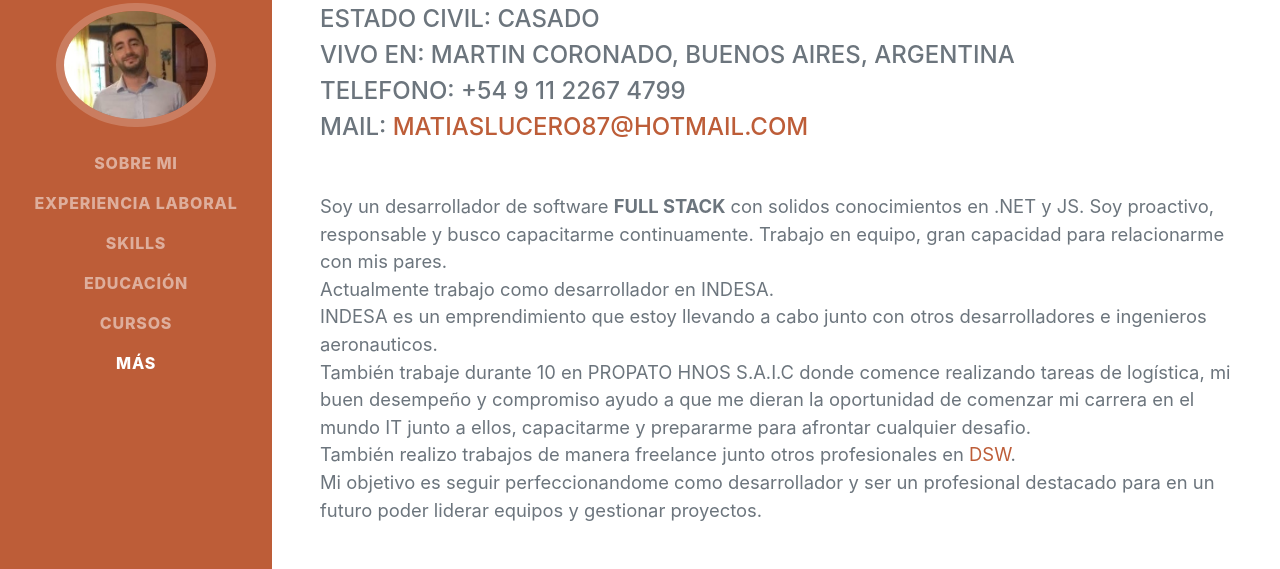
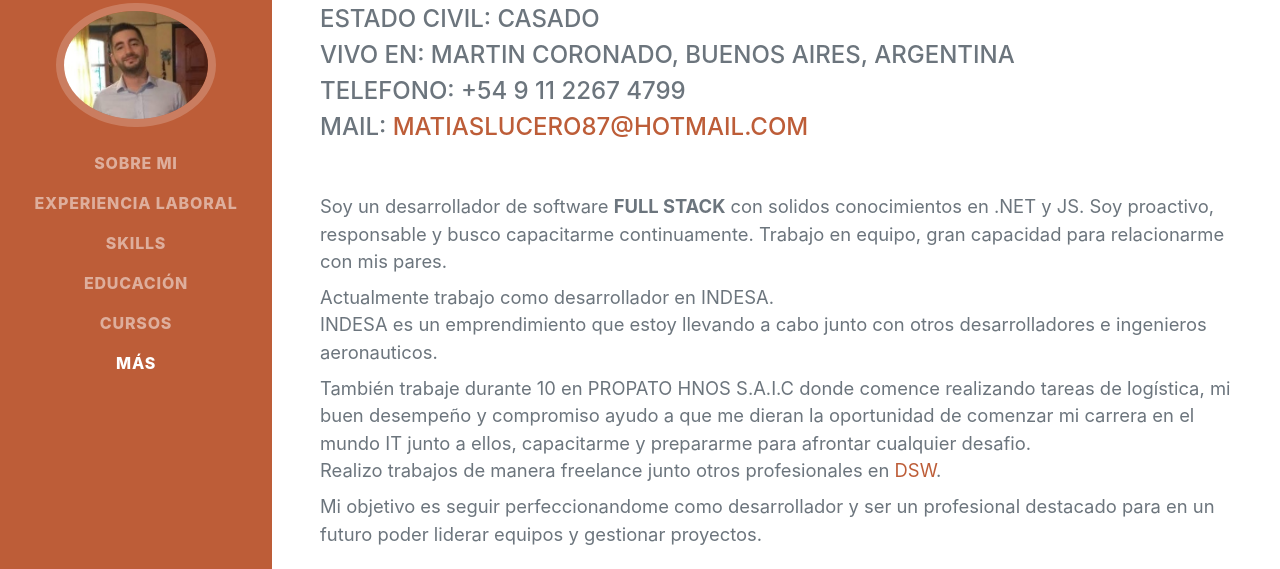
Before and after one commit to mlucero87/mlucero87.github.io, a plain HTML site: page index.html in a window 1280 px wide. Shown: the part 211-780 px from the top of the page. Drawn offline with nearby package versions, Linux system fonts and the light colour scheme; a web font is replaced by a local one.

Commit message:
Update index.html

```diff
--- a/index.html
+++ b/index.html
@@ -60,23 +60,31 @@
                     Mail: <a href="mailto:matiaslucero87@hotmail.com">matiaslucero87@hotmail.com</a>
                 </div>
 
-                <p class="lead mb-5">Soy un desarrollador de software <b>FULL STACK</b> con solidos conocimientos en
+                <p class="lead mb-2">Soy un desarrollador de software <b>FULL STACK</b> con solidos conocimientos en
                     .NET y JS. Soy proactivo,
                     responsable y busco capacitarme continuamente. Trabajo en equipo, gran capacidad para relacionarme
                     con mis pares.
-                    <br>
+                </p>
+                <p class="lead mb-2">
                     Actualmente trabajo como desarrollador en INDESA.
                     <br>
-                    INDESA es un emprendimiento que estoy llevando a cabo junto con otros desarrolladores e ingenieros aeronauticos.
+                    INDESA es un emprendimiento que estoy llevando a cabo junto con otros desarrolladores e ingenieros
+                    aeronauticos.
                     <br>
-                    También trabaje durante 10 en PROPATO HNOS S.A.I.C donde comence realizando tareas de logística, mi buen
+                </p>
+                <p class="lead mb-2">
+                    También trabaje durante 10 en PROPATO HNOS S.A.I.C donde comence realizando tareas de logística, mi
+                    buen
                     desempeño y compromiso ayudo a que me dieran la oportunidad
                     de comenzar mi carrera en el mundo IT junto a ellos, capacitarme y prepararme para afrontar
                     cualquier desafio.
                     <br>
-                    También realizo trabajos de manera freelance junto otros profesionales en <a target="_blank"
+                    Realizo trabajos de manera freelance junto otros profesionales en <a target="_blank"
                         href="https://www.desarrollosoftware.com.ar">DSW</a>.
-                    <br>Mi objetivo es seguir perfeccionandome como
+                    <br>
+                </p>
+                <p class="lead mb-5">
+                    Mi objetivo es seguir perfeccionandome como
                     desarrollador y ser un profesional destacado para en un futuro poder liderar equipos y gestionar
                     proyectos.
 
@@ -99,7 +107,8 @@
                         <div class="subheading mb-3">INDESA - INGENIERIA Y DESARROLLO DE SOFTWARE AERONAUTICO</div>
                         <p>
                             Analisis, desarrollo, diseño y toma de desiciones sobre el producto principal.
-                            El producto es un MRO (mantenimiento, reparación y operaciones) enfocado en aeronaves de aviación general.
+                            El producto es un MRO (mantenimiento, reparación y operaciones) enfocado en aeronaves de
+                            aviación general.
                         </p>
                     </div>
                     <div class="flex-shrink-0"><span class="text-primary">Mayo 2023 - Actualidad</span></div>
@@ -256,8 +265,8 @@
                         <span class="fa-li"><i class="fas fa-asterisk"></i></span>
                         CSS
                     </li>
-                     <li>
-                       <span class="fa-li"><i class="fas fa-asterisk"></i></span>
+                    <li>
+                        <span class="fa-li"><i class="fas fa-asterisk"></i></span>
                         REACT
                     </li>
                     <li>
```
